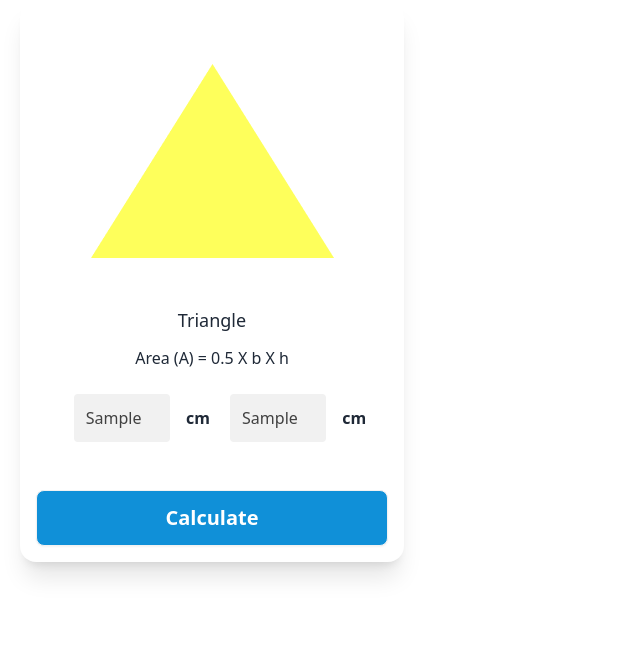
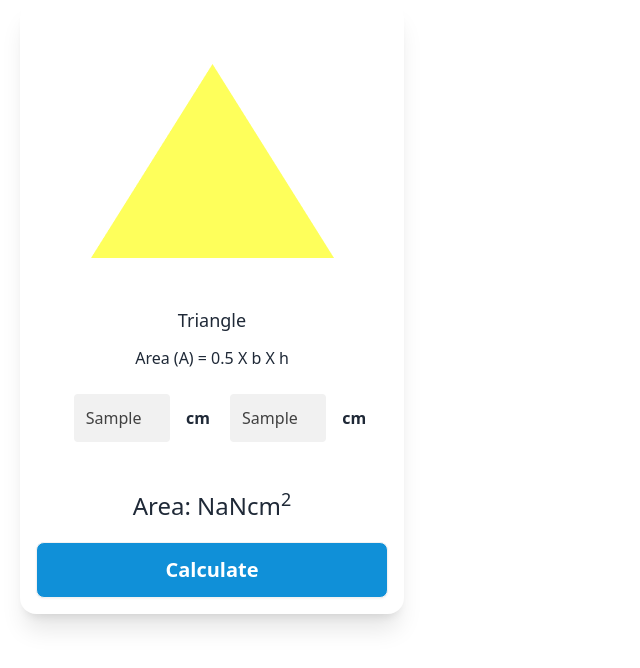
Before and after one commit to hellosiyam/mi-5-mo-26-repo, a plain HTML site: page index.html in a window 1280 px wide. Both pictures are taken after typing "Sample", "Sample" into the empty fields and a click on the button "Calculate". Shown: the whole page, without its empty margins (0-640 px from the left). Drawn offline with nearby package versions, Linux system fonts and the light colour scheme.

Commit message:
module-26

```diff
--- a/index.html
+++ b/index.html
@@ -25,11 +25,14 @@
                   <p class="text-base mb-6">Area (A) = 0.5  X  b  X  h</p>
                   <!-- Input Section -->
                   <div class="mb-12">
-                    <input type="text" placeholder="b" class="bg-[#F1F1F1] h-12 w-24 rounded ml-4 p-3 text-[#414141]"> <span class="ml-3 font-semibold text-base">cm</span>
-                    <input type="text" placeholder="h" class="bg-[#F1F1F1] h-12 w-24 rounded  ml-4 p-3 text-[#414141]"> <span class="ml-3 font-semibold text-base">cm</span>
+                    <input id="triangle-base" type="text" placeholder="b" class="bg-[#F1F1F1] h-12 w-24 rounded ml-4 p-3 text-[#414141]"> <span class="ml-3 font-semibold text-base">cm</span>
+                    <input id="triangle-height" type="text" placeholder="h" class="bg-[#F1F1F1] h-12 w-24 rounded  ml-4 p-3 text-[#414141]"> <span class="ml-3 font-semibold text-base">cm</span>
                   </div>
-                  <div class="w-auto justify-center">
-                    <button class="btn h-14 w-full bg-[#1090D8] text-white font-bold text-xl">Calculate</button>
+                  <div>
+                    <p class="text-2xl mb-5">Area: <span id="triangle-area"></span><span>cm</span><span><sup>2</sup></span></p>
+                  </div>
+                  <div class="justify-center">
+                    <button onclick="calculate()" id="try-btn" class="btn h-14 w-full bg-[#1090D8] text-white font-bold text-xl">Calculate</button>
                   </div>
                 </div>
               </div>
@@ -38,6 +41,9 @@
          <div>
 
          </div>
+
+    <!-- Script -->
+    <script src="js/calculate.js"></script>
     </main>
 </body>
 </html>
--- /dev/null
+++ b/js/calculate.js
@@ -0,0 +1,20 @@
+function calculate() {
+    // TringleBase
+    const getTringleBaseValue = document.getElementById('triangle-base');
+    const getTringleBase = getTringleBaseValue.value;
+    const getBaseValue = parseFloat(getTringleBase);
+
+
+    // TringleHeight
+    const getTringleHeightValue = document.getElementById('triangle-height');
+    const getTringleHeight = getTringleHeightValue.value;
+    const getHeightValue = parseFloat(getTringleHeight);
+
+
+    // Calculate
+    const calculate = 0.5 * getBaseValue * getHeightValue;
+
+    // Show the Trangle Value
+    const tringleValue = document.getElementById('triangle-area');
+    tringleValue.innerText = calculate
+}
```
